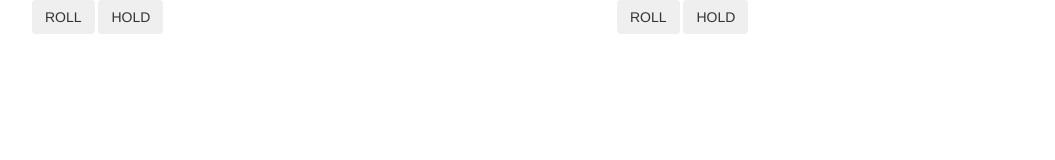
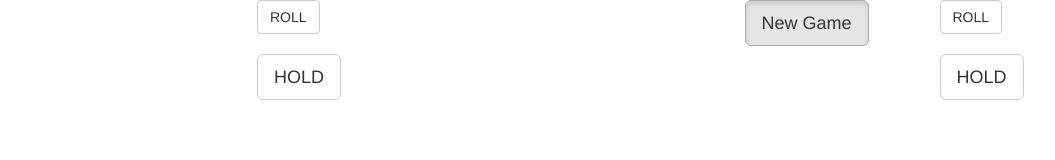
Before and after one commit to dkmerys/pig-dice, a plain HTML site: page index.html in a window 1280 px wide. Shown: the whole page, without its empty margins (38-1093 px from the left). Drawn offline with Linux system fonts and the light colour scheme.

Commit message:
add New Game button and ids to all buttons

```diff
--- a/css/styles.css
+++ b/css/styles.css
@@ -0,0 +1,3 @@
+.btn {
+  margin-left: 225px;
+}
--- a/index.html
+++ b/index.html
@@ -12,13 +12,21 @@
 <body>
   <div class="container">
     <div class="row">
-      <div class="col-md-6">
-        <button type="submit" class="btn">ROLL</button>
-        <button type="submit" class="btn">HOLD</button>
+      <div class="col-md-5">
+        <button type="submit" class="btn btn-default" id="player1-roll">ROLL</button>
+        <br>
+        <br>
+        <button type="submit" class="btn btn-default btn-lg" id="player1-hold">HOLD</button>
       </div>
-      <div class="col-md-6">
-        <button type="submit" class="btn">ROLL</button>
-        <button type="submit" class="btn">HOLD</button>
+      <div class="col-md-2">
+        <button type="submit" class="btn btn-default btn-lg active" id="new-game">New Game</button>
+      </div>
+      <div class="col-md-5">
+        <button type="submit" class="btn btn-default" id="player2-roll">ROLL</button>
+        <br>
+        <br>
+        <button type="submit" class="btn btn-default btn-lg" id="player2-hold">HOLD</button>
+
       </div>
     </div>
   </div>
--- a/js/scripts.js
+++ b/js/scripts.js
@@ -1,3 +1,3 @@
-$(document).ready(function() {
-
+ $(document).ready(function() {
+  event.preventDefault();
 });
```
